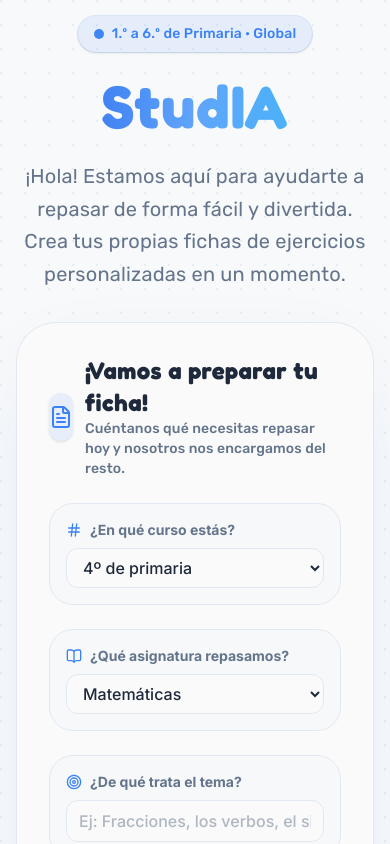
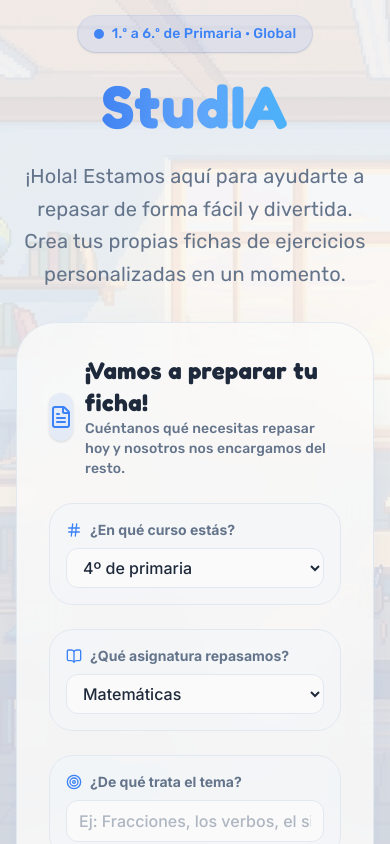
Before and after one commit to Mendiak/studia, a Next.js app: page / in a window 390 px wide. Shown: the top 844 px of the page. Built offline with nearby package versions, Linux system fonts and the light colour scheme.

Commit message:
feat: implement homepage UI with responsive styling and background imagery

```diff
--- a/app/globals.css
+++ b/app/globals.css
@@ -55,11 +55,25 @@
 body {
   background-color: var(--background);
   background-image:
-    radial-gradient(circle at 1px 1px, var(--border) 1px, transparent 0);
-  background-size: 24px 24px;
+    linear-gradient(rgba(250, 250, 250, 0.85), rgba(250, 250, 250, 0.85)),
+    url('/clase-pixelart.png');
+  background-size: cover;
+  background-position: center;
+  background-attachment: fixed;
+  background-repeat: no-repeat;
+  image-rendering: pixelated;
   color: var(--foreground);
   font-family: var(--font-body), system-ui, sans-serif;
 }
+
+@media (prefers-color-scheme: dark) {
+  body {
+    background-image:
+      linear-gradient(rgba(15, 23, 42, 0.9), rgba(15, 23, 42, 0.9)),
+      url('/clase-pixelart.png');
+  }
+}
+
 
 .font-heading {
   font-family: var(--font-heading), system-ui, sans-serif;
--- a/app/page.tsx
+++ b/app/page.tsx
@@ -16,7 +16,7 @@ export default function HomePage() {
   const showResult = isLoading || worksheet
 
   return (
-    <main className='min-h-screen p-4 md:p-8 bg-muted/30'>
+    <main className='min-h-screen p-4 md:p-8 bg-transparent'>
       <div className='max-w-7xl mx-auto'>
         <div className='text-center mb-8 space-y-4'>
           <div className='inline-flex items-center gap-2 rounded-full bg-primary/10 text-primary px-4 py-2 text-sm font-medium font-accent shadow-sm ring-1 ring-primary/15'>
```
Also changed, not shown: public/clase-pixelart.png (added).
